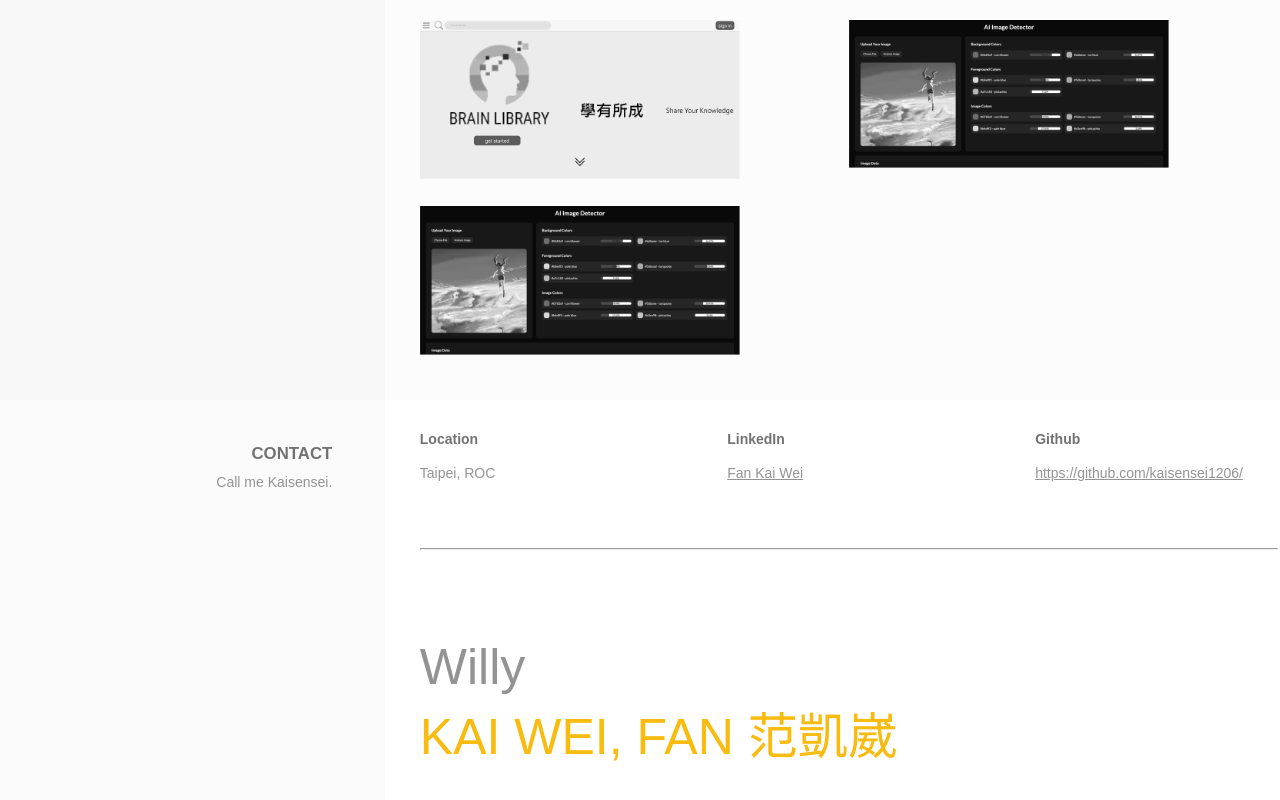
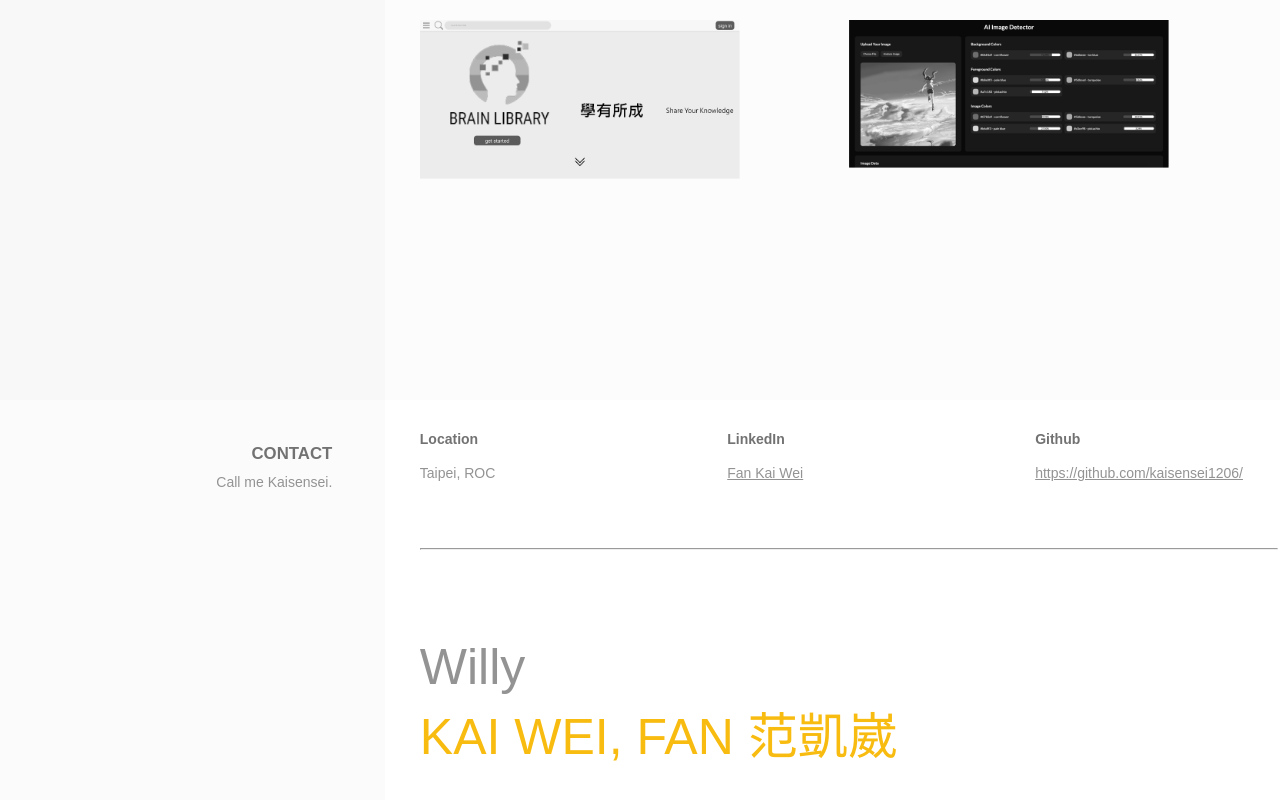
Before and after one commit to kaisensei1206/kaiweiPersonalWeb, a React (Create React App) app: page / in a window 1280 px wide. Shown: the part 3054-3854 px from the top of the page. Built offline with nearby package versions, Linux system fonts and the light colour scheme.

Commit message:
update portfolio

```diff
--- a/src/components/Portfolio/index.tsx
+++ b/src/components/Portfolio/index.tsx
@@ -9,7 +9,7 @@
 import demo6 from "../../image/personal_image.jpg";
 import demo7 from "../../image/nintendo_img.jpg";
 import demo4 from "../../image/discord-logo.jpg";
-import demo8 from "../../image/7.png";
+import demo8 from "C:\Users\ASUS\web\kaiweiPersonalWeb\src\image\gemini.jpg";
 
 const Portfolio = () => {
   return (
@@ -90,7 +90,7 @@
               }
               />
               <ProtfolioCard
-              imageUrl={demo3}
+              imageUrl={demo8}
               websiteUrl={"https://kaisensei1206.github.io/Google-Gemini-Clone/"}
               githubUrl={"https://github.com/kaisensei1206/Google-Gemini-Clone"}
               title={"Google-Gemini-Clone"}
```
Also changed, not shown: src/image/gemini.jpg (added).
